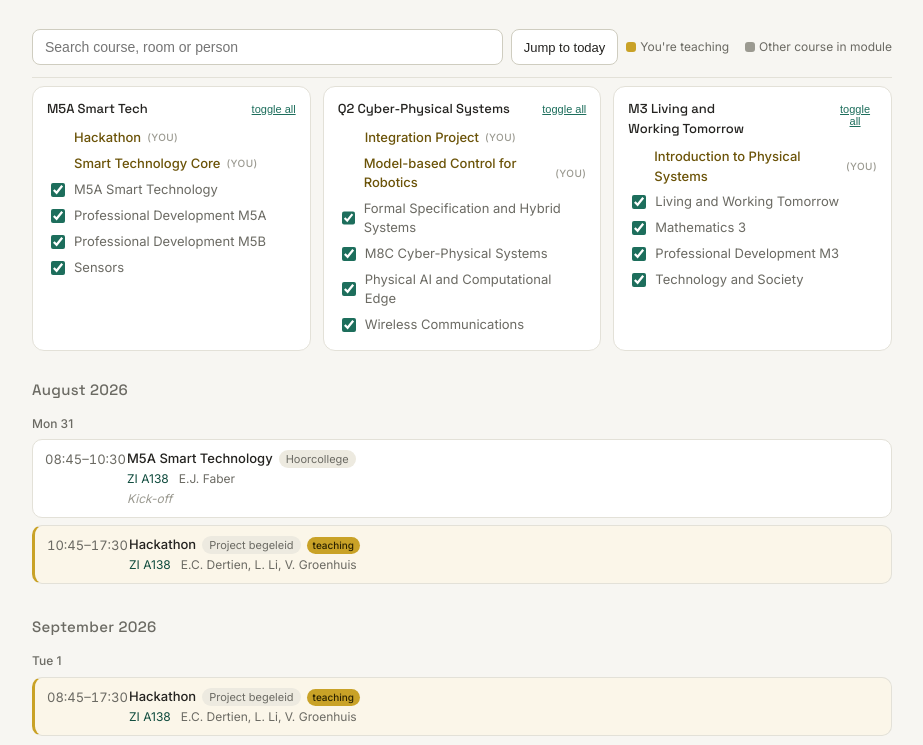
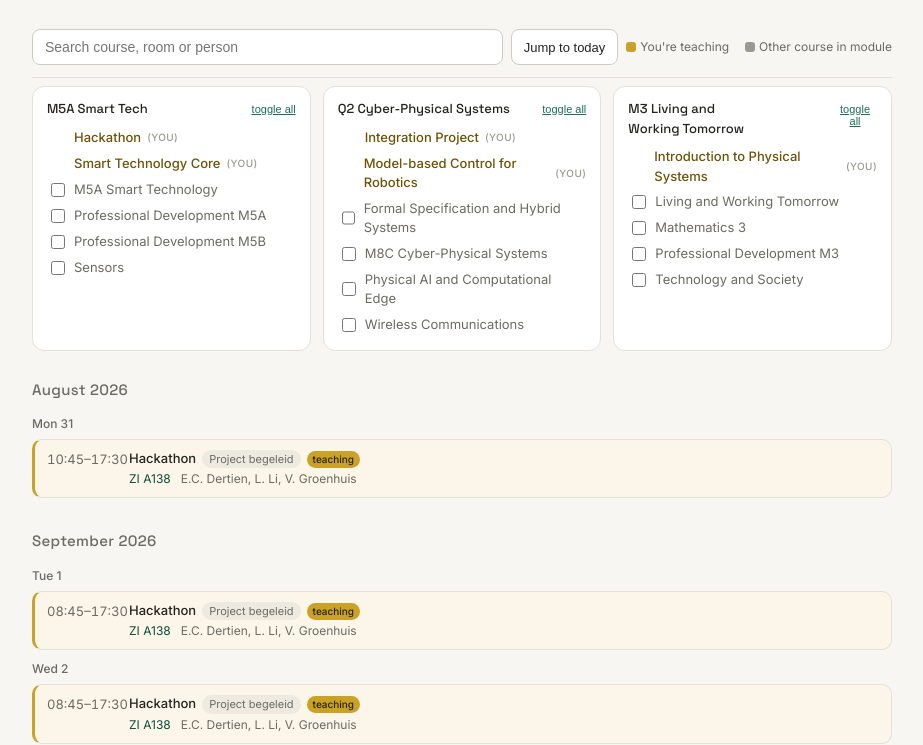
Before and after one commit to vgroenhuis/vgroenhuis.github.io, a plain HTML site: page teaching-schedule/index.html in a window 1280 px wide. Shown: the part 85-830 px from the top of the page, without its empty margins (178-1101 px from the left). Drawn offline with Linux system fonts and the light colour scheme.

Commit message:
Fix toggle-all checkboxes, default to unchecked, fix today scroll offset
Toggle all now updates the checkbox DOM, not just internal state.
Other courses start hidden by default. Jump to today accounts for
the sticky toolbar/month header so the target row isn't hidden.

```diff
--- a/teaching-schedule/index.html
+++ b/teaching-schedule/index.html
@@ -65,7 +65,7 @@ main{display:flex;flex-direction:column;gap:1.75rem}
 .month{display:flex;flex-direction:column;gap:.6rem}
 .month h2{font-size:15px;color:var(--text-2);font-weight:500;letter-spacing:.02em;position:sticky;top:58px;
   background:var(--bg);padding-block:.25rem;z-index:4}
-.day{display:flex;flex-direction:column;gap:.4rem}
+.day{display:flex;flex-direction:column;gap:.4rem;scroll-margin-top:96px}
 .day-label{font-size:12px;color:var(--text-3);display:flex;gap:.5rem;align-items:baseline}
 .day-label .dow{color:var(--text-2);font-weight:500}
 .day-label.today .dow{color:var(--accent-text)}
@@ -127,7 +127,7 @@ const DATA = {"activities": [{"date": "2026-08-31", "start": "08:45", "end": "10
   function storageKey(code){ return "te_course_"+code; }
   modules.forEach(m => m.courses.forEach(c => {
     if (c.mine) return;
-    let v = true;
+    let v = false;
     try {
       const raw = localStorage.getItem(storageKey(c.code));
       if (raw !== null) v = raw === "1";
@@ -141,6 +141,7 @@ const DATA = {"activities": [{"date": "2026-08-31", "start": "08:45", "end": "10
     card.className = 'filter-card';
     const others = m.courses.filter(c => !c.mine);
     const mine = m.courses.filter(c => c.mine);
+    const checkboxes = [];
     const fh = document.createElement('div');
     fh.className = 'fh';
     const h3 = document.createElement('h3');
@@ -157,6 +158,7 @@ const DATA = {"activities": [{"date": "2026-08-31", "start": "08:45", "end": "10
           if (allOn) state.checked.delete(c.code); else state.checked.add(c.code);
           try { localStorage.setItem(storageKey(c.code), allOn ? "0" : "1"); } catch(e){}
         });
+        checkboxes.forEach(cb => { cb.checked = !allOn; });
         render();
       });
       fh.appendChild(selBtn);
@@ -178,6 +180,7 @@ const DATA = {"activities": [{"date": "2026-08-31", "start": "08:45", "end": "10
         try { localStorage.setItem(storageKey(c.code), cb.checked ? "1" : "0"); } catch(e){}
         render();
       });
+      checkboxes.push(cb);
       lab.appendChild(cb);
       lab.appendChild(document.createTextNode(' ' + c.course));
       card.appendChild(lab);
```
